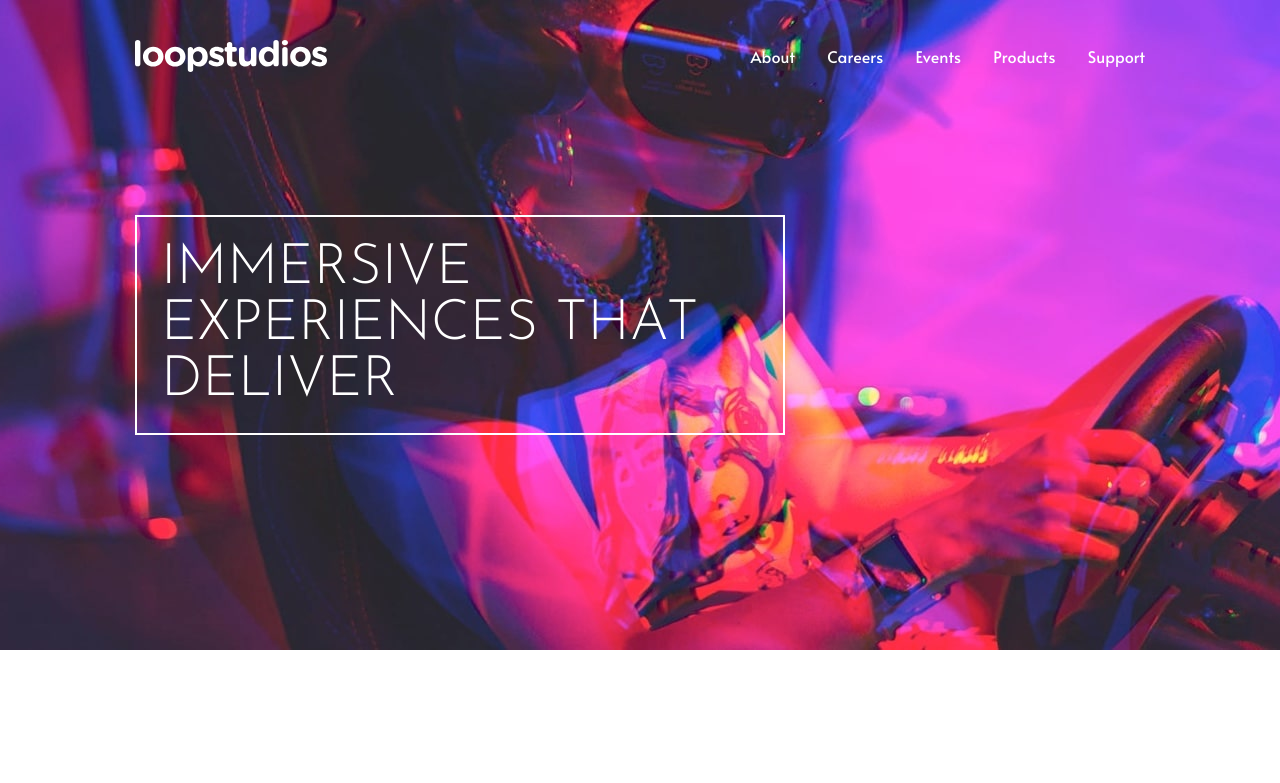
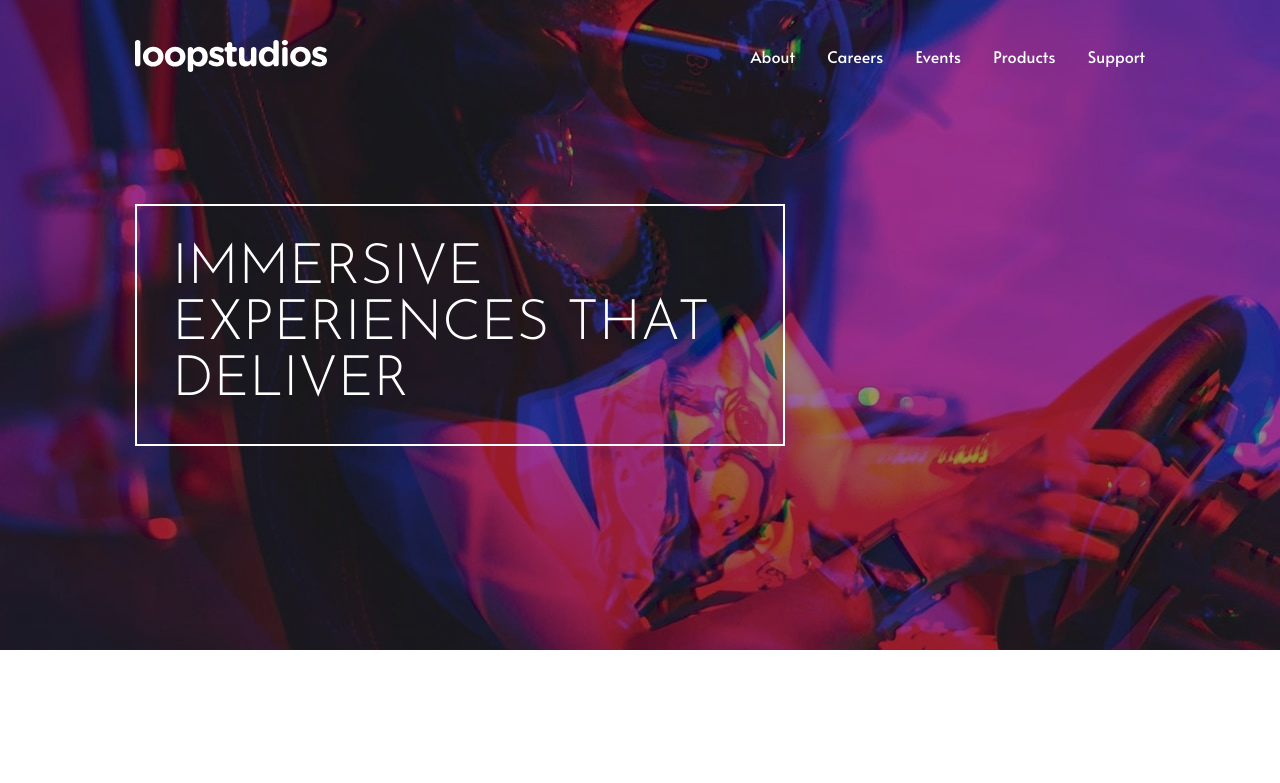
Before and after one commit to kalrog-dev/fem_loopstudios, a React (Vite) app: page / in a window 1280 px wide. Shown: the top 783 px of the page. Built offline with nearby package versions, Linux system fonts and the light colour scheme; the HTML template or start-up script is replaced by a standard one.

Commit message:
Add background color and a blend mode to hero img

```diff
--- a/src/components/Hero.css
+++ b/src/components/Hero.css
@@ -3,9 +3,11 @@
   justify-content: center;
   align-items: center;
   min-height: 100vh;
-  background-image: url('../assets/mobile/image-hero.jpg');
+  /* background-color: #000; */
+  background: url('../assets/mobile/image-hero.jpg'), hsl(0, 0%, 0%, 0.4);
   background-repeat: no-repeat;
   background-size: cover;
+  background-blend-mode: multiply;
 }
 
 .hero-content {
@@ -19,29 +21,33 @@
   .hero {
     min-height: min(100vh, 650px);
     justify-content: flex-start;
-    background-image: url('../assets/desktop/image-hero.jpg');
+    background: url('../assets/desktop/image-hero.jpg'), hsl(0, 0%, 0%, 0.4);
     background-position: center;
   }
 
   .hero-content {
     margin-inline: 3em;
+    padding: 1.85em;
   }
 }
 
 @media (min-width: 992px) {
   .hero-content {
     margin-inline: 6em;
+    padding: 2.15em;
   }
 }
 
 @media (min-width: 1200px) {
   .hero-content {
     margin-inline: 9em;
+    padding: 2.35em;
   }
 }
 
 @media (min-width: 1440px) {
   .hero-content {
     margin-inline: 11em;
+    padding: 2.65em;
   }
 }
```
